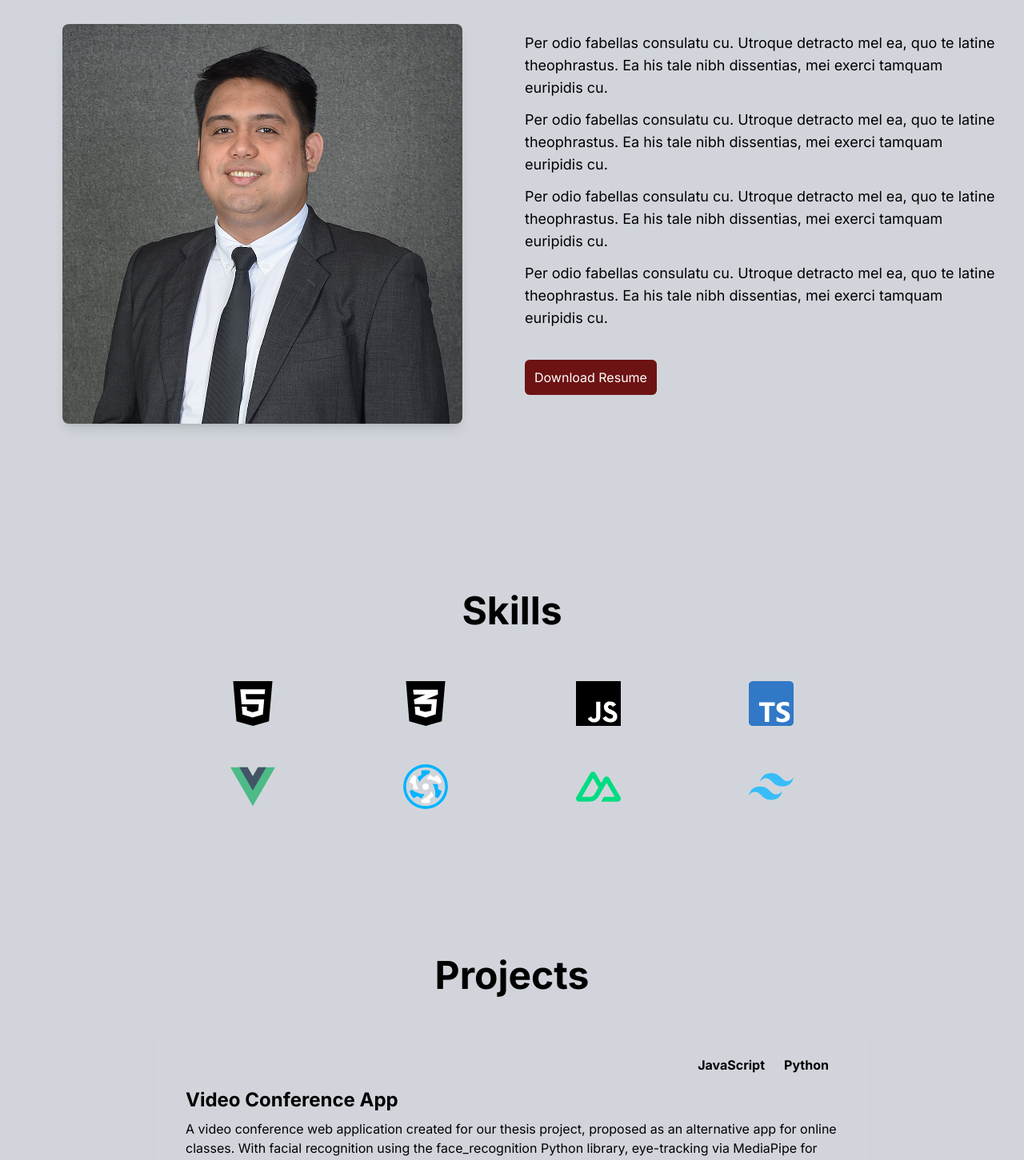
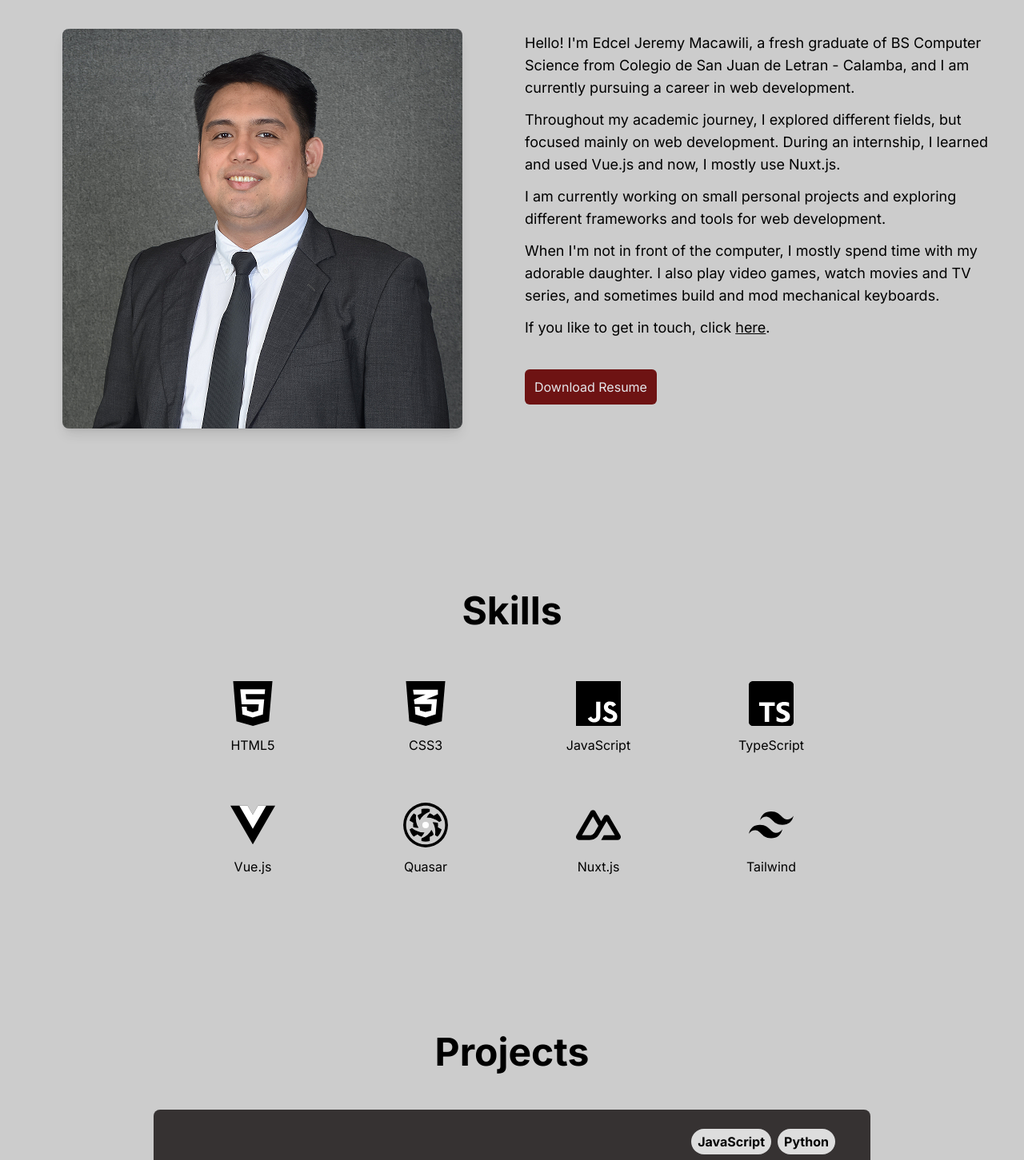
Before and after one commit to hrshmllw/harshie-portfolio, a Nuxt app: page / in a window 1280 px wide. Shown: the part 1020-2471 px from the top of the page at 80% size. Built offline with nearby package versions, Linux system fonts and the light colour scheme.

Commit message:
color + light/dark mode

```diff
--- a/components/Content/About.vue
+++ b/components/Content/About.vue
@@ -12,31 +12,38 @@
 			</div>
 			<div class="grid lg:gap-8 lg:grid-cols-2 lg:items-center">
 				<div class="lg:col-start-2">
-					<p class="mt-3 text-lg dark:text-gray-400">
-						Per odio fabellas consulatu cu. Utroque detracto mel ea,
-						quo te latine theophrastus. Ea his tale nibh dissentias,
-						mei exerci tamquam euripidis cu.
+					<p class="mt-3 text-lg dark:text-gray-200">
+						Hello! I'm Edcel Jeremy Macawili, a fresh graduate of BS
+						Computer Science from Colegio de San Juan de Letran -
+						Calamba, and I am currently pursuing a career in web
+						development.
 					</p>
-					<p class="mt-3 text-lg dark:text-gray-400">
-						Per odio fabellas consulatu cu. Utroque detracto mel ea,
-						quo te latine theophrastus. Ea his tale nibh dissentias,
-						mei exerci tamquam euripidis cu.
+					<p class="mt-3 text-lg dark:text-gray-200">
+						Throughout my academic journey, I explored different
+						fields, but focused mainly on web development. During an
+						internship, I learned and used Vue.js and now, I mostly
+						use Nuxt.js.
 					</p>
-					<p class="mt-3 text-lg dark:text-gray-400">
-						Per odio fabellas consulatu cu. Utroque detracto mel ea,
-						quo te latine theophrastus. Ea his tale nibh dissentias,
-						mei exerci tamquam euripidis cu.
+					<p class="mt-3 text-lg dark:text-gray-200">
+						I am currently working on small personal projects and
+						exploring different frameworks and tools for web
+						development.
 					</p>
-					<p class="mt-3 text-lg dark:text-gray-400">
-						Per odio fabellas consulatu cu. Utroque detracto mel ea,
-						quo te latine theophrastus. Ea his tale nibh dissentias,
-						mei exerci tamquam euripidis cu.
+					<p class="mt-3 text-lg dark:text-gray-200">
+						When I'm not in front of the computer, I mostly spend
+						time with my adorable daughter. I also play video games,
+						watch movies and TV series, and sometimes build and mod
+						mechanical keyboards.
+					</p>
+					<p class="mt-3 text-lg dark:text-gray-200">
+						If you like to get in touch, click
+						<a href="#contact" class="underline">here</a>.
 					</p>
 					<div class="my-12">
 						<a
 							href="/resume.pdf"
 							download="Macawili, Edcel Jeremy - Resume"
-							class="bg-primary text-white p-3 rounded-md focus:ring hover:ring ring-gray-200"
+							class="p-3 rounded-md transition ease-in-out duration-300 hover:ring hover:animate-pulse ring-gray-200 bg-primary text-gray-200"
 							>Download Resume</a
 						>
 					</div>
--- a/components/Content/Projects.vue
+++ b/components/Content/Projects.vue
@@ -22,8 +22,12 @@
 					'my-4',
 					'rounded-lg',
 					'shadow-sm',
-					index % 2 === 0 ? 'dark:bg-accent' : 'dark:bg-secondary',
-					index % 2 === 0 ? 'dark:text-black' : 'dark:text-gray-200',
+					index % 2 === 0
+						? 'bg-secondary dark:bg-accent'
+						: 'bg-accent dark:bg-secondary',
+					index % 2 === 0
+						? 'text-gray-200 dark:text-black'
+						: 'text-black dark:text-gray-200',
 				]"
 			>
 				<div class="flex items-center justify-end">
@@ -38,11 +42,11 @@
 							'font-bold',
 							'rounded-full',
 							index % 2 === 0
-								? 'dark:bg-secondary'
-								: 'dark:bg-accent',
+								? 'bg-accent dark:bg-secondary'
+								: 'bg-secondary dark:bg-accent',
 							index % 2 === 0
-								? 'dark:text-gray-200'
-								: 'dark:text-black',
+								? 'text-black dark:text-gray-200'
+								: 'text-gray-200 dark:text-black',
 						]"
 					>
 						{{ language }}
@@ -94,8 +98,6 @@
 	</section>
 </template>
 
-<!-- Rest of the script remains the same -->
-
 <script>
 export default {
 	data() {
--- a/components/Content/Skills.vue
+++ b/components/Content/Skills.vue
@@ -13,178 +13,194 @@
 			>
 				<!-- HTML5 -->
 				<div
-					class="flex justify-center w-1/2 p-6 align-middle md:w-1/3 xl:w-1/4"
+					class="flex flex-col items-center w-1/2 p-6 align-middle md:w-1/3 xl:w-1/4"
 				>
 					<svg
 						viewBox="0 0 124 141.53199999999998"
-						class="fill-current w-14 h-14 group hover:scale-150"
+						class="fill-current w-14 h-14 group transition ease-in-out duration-300 hover:scale-150"
 					>
 						<path
 							d="M10.383 126.894L0 0l124 .255-10.979 126.639-50.553 14.638z"
-							class="fill-black dark:fill-gray-200 group-hover:fill-html1"
+							class="fill-black dark:fill-gray-200 transition ease-in-out duration-300 group-hover:fill-html1"
 						/>
 						<path
 							d="M62.468 129.277V12.085l51.064.17-9.106 104.851z"
-							class="fill-black dark:fill-gray-200 group-hover:fill-html2"
+							class="fill-black dark:fill-gray-200 transition ease-in-out duration-300 group-hover:fill-html2"
 						/>
 						<path
 							d="M99.49 41.362l1.446-15.49H22.383l4.34 47.49h54.213L78.81 93.617l-17.362 4.68-17.617-5.106-.936-12.085H27.319l2.128 24.681 32 8.936 32.255-8.936 4.34-48.17H41.107L39.49 41.362z"
-							class="fill-white dark:fill-gray-700 group-hover:fill-white"
+							class="fill-white dark:fill-gray-700 transition ease-in-out duration-300 group-hover:fill-white"
 						/>
 					</svg>
+					<p class="py-3 text-black dark:text-gray-200">HTML5</p>
 				</div>
 				<!-- CSS3 -->
 				<div
-					class="flex justify-center w-1/2 p-6 align-middle md:w-1/3 xl:w-1/4"
+					class="flex flex-col items-center w-1/2 p-6 align-middle md:w-1/3 xl:w-1/4"
 				>
 					<svg
 						viewBox="0 0 124 141.53"
-						class="fill-current w-14 h-14 group hover:scale-150"
+						class="fill-current w-14 h-14 group transition ease-in-out duration-300 hover:scale-150"
 					>
 						<path
 							d="M10.383 126.892L0 0l124 .255-10.979 126.637-50.553 14.638z"
-							class="fill-black dark:fill-gray-200 group-hover:fill-css1"
+							class="fill-black dark:fill-gray-200 transition ease-in-out duration-300 group-hover:fill-css1"
 						/>
 						<path
 							d="M62.468 129.275V12.085l51.064.17-9.106 104.85z"
-							class="fill-black dark:fill-gray-200 group-hover:fill-css2"
+							class="fill-black dark:fill-gray-200 transition ease-in-out duration-300 group-hover:fill-css2"
 						/>
 						<path
 							d="M100.851 27.064H22.298l2.128 15.318h37.276l-36.68 15.745 2.127 14.808h54.043l-1.958 20.68-18.298 3.575-16.595-4.255-1.277-11.745H27.83l2.042 24.426 32.681 9.106 31.32-9.957 4-47.745H64.765l36.085-14.978z"
-							class="fill-white dark:fill-gray-700 group-hover:fill-white"
+							class="fill-white dark:fill-gray-700 transition ease-in-out duration-300 group-hover:fill-white"
 						/>
 					</svg>
+					<p class="py-3 text-black dark:text-gray-200">CSS3</p>
 				</div>
 				<!-- JavaScript -->
 				<div
-					class="flex justify-center w-1/2 p-6 align-middle md:w-1/3 xl:w-1/4"
+					class="flex flex-col items-center w-1/2 p-6 align-middle md:w-1/3 xl:w-1/4"
 				>
 					<svg
 						viewBox="0 0 1052 1052"
-						class="fill-current w-14 h-14 group hover:scale-150"
+						class="fill-current w-14 h-14 group transition ease-in-out duration-300 hover:scale-150"
 					>
 						<path
 							d="M0 0h1052v1052H0z"
-							class="fill-black dark:fill-gray-200 group-hover:fill-js1"
+							class="fill-black dark:fill-gray-200 transition ease-in-out duration-300 group-hover:fill-js1"
 						/>
 						<path
 							d="M965.9 801.1c-7.7-48-39-88.3-131.7-125.9-32.2-14.8-68.1-25.399-78.8-49.8-3.8-14.2-4.3-22.2-1.9-30.8 6.9-27.9 40.2-36.6 66.6-28.6 17 5.7 33.1 18.801 42.8 39.7 45.4-29.399 45.3-29.2 77-49.399-11.6-18-17.8-26.301-25.4-34-27.3-30.5-64.5-46.2-124-45-10.3 1.3-20.699 2.699-31 4-29.699 7.5-58 23.1-74.6 44-49.8 56.5-35.6 155.399 25 196.1 59.7 44.8 147.4 55 158.6 96.9 10.9 51.3-37.699 67.899-86 62-35.6-7.4-55.399-25.5-76.8-58.4-39.399 22.8-39.399 22.8-79.899 46.1 9.6 21 19.699 30.5 35.8 48.7 76.2 77.3 266.899 73.5 301.1-43.5 1.399-4.001 10.6-30.801 3.199-72.101zm-394-317.6h-98.4c0 85-.399 169.4-.399 254.4 0 54.1 2.8 103.7-6 118.9-14.4 29.899-51.7 26.2-68.7 20.399-17.3-8.5-26.1-20.6-36.3-37.699-2.8-4.9-4.9-8.7-5.601-9-26.699 16.3-53.3 32.699-80 49 13.301 27.3 32.9 51 58 66.399 37.5 22.5 87.9 29.4 140.601 17.3 34.3-10 63.899-30.699 79.399-62.199 22.4-41.3 17.6-91.3 17.4-146.6.5-90.2 0-180.4 0-270.9z"
-							class="fill-white dark:fill-gray-700 group-hover:fill-js2"
+							class="fill-white dark:fill-gray-700 transition ease-in-out duration-300 group-hover:fill-js2"
 						/>
 					</svg>
+					<p class="py-3 text-black dark:text-gray-200">JavaScript</p>
 				</div>
 				<!-- TypeScript -->
 				<div
-					class="flex justify-center w-1/2 p-6 align-middle md:w-1/3 xl:w-1/4"
+					class="flex flex-col items-center w-1/2 p-6 align-middle md:w-1/3 xl:w-1/4"
 				>
 					<svg
 						viewBox="0 0 512 512"
-						class="fill-current w-14 h-14 group hover:scale-150"
+						class="fill-current w-14 h-14 group transition ease-in-out duration-300 hover:scale-150"
 					>
-						<rect fill="#3178c6" height="512" rx="50" width="512" />
-						<rect fill="#3178c6" height="512" rx="50" width="512" />
+						<rect
+							class="fill-black dark:fill-gray-200 transition ease-in-out duration-300 group-hover:fill-ts1"
+							height="512"
+							rx="50"
+							width="512"
+						/>
+						<rect
+							class="fill-black dark:fill-gray-200 transition ease-in-out duration-300 group-hover:fill-ts1"
+							height="512"
+							rx="50"
+							width="512"
+						/>
 						<path
 							d="m316.939 407.424v50.061c8.138 4.172 17.763 7.3 28.875 9.386s22.823 3.129 35.135 3.129c11.999 0 23.397-1.147 34.196-3.442 10.799-2.294 20.268-6.075 28.406-11.342 8.138-5.266 14.581-12.15 19.328-20.65s7.121-19.007 7.121-31.522c0-9.074-1.356-17.026-4.069-23.857s-6.625-12.906-11.738-18.225c-5.112-5.319-11.242-10.091-18.389-14.315s-15.207-8.213-24.18-11.967c-6.573-2.712-12.468-5.345-17.685-7.9-5.217-2.556-9.651-5.163-13.303-7.822-3.652-2.66-6.469-5.476-8.451-8.448-1.982-2.973-2.974-6.336-2.974-10.091 0-3.441.887-6.544 2.661-9.308s4.278-5.136 7.512-7.118c3.235-1.981 7.199-3.52 11.894-4.615 4.696-1.095 9.912-1.642 15.651-1.642 4.173 0 8.581.313 13.224.938 4.643.626 9.312 1.591 14.008 2.894 4.695 1.304 9.259 2.947 13.694 4.928 4.434 1.982 8.529 4.276 12.285 6.884v-46.776c-7.616-2.92-15.937-5.084-24.962-6.492s-19.381-2.112-31.066-2.112c-11.895 0-23.163 1.278-33.805 3.833s-20.006 6.544-28.093 11.967c-8.086 5.424-14.476 12.333-19.171 20.729-4.695 8.395-7.043 18.433-7.043 30.114 0 14.914 4.304 27.638 12.912 38.172 8.607 10.533 21.675 19.45 39.204 26.751 6.886 2.816 13.303 5.579 19.25 8.291s11.086 5.528 15.415 8.448c4.33 2.92 7.747 6.101 10.252 9.543 2.504 3.441 3.756 7.352 3.756 11.733 0 3.233-.783 6.231-2.348 8.995s-3.939 5.162-7.121 7.196-7.147 3.624-11.894 4.771c-4.748 1.148-10.303 1.721-16.668 1.721-10.851 0-21.597-1.903-32.24-5.71-10.642-3.806-20.502-9.516-29.579-17.13zm-84.159-123.342h64.22v-41.082h-179v41.082h63.906v182.918h50.874z"
-							fill="#fff"
+							class="fill-white dark:fill-gray-700 transition ease-in-out duration-300 group-hover:fill-white"
 						/>
 					</svg>
+					<p class="py-3 text-black dark:text-gray-200">TypeScript</p>
 				</div>
 				<!-- Vue.js -->
 				<div
-					class="flex justify-center w-1/2 p-6 align-middle md:w-1/3 xl:w-1/4"
+					class="flex flex-col items-center w-1/2 p-6 align-middle md:w-1/3 xl:w-1/4"
 				>
 					<svg
 						viewBox="0 0 2500 2165.1"
-						class="fill-current w-14 h-14 group hover:scale-150"
+						class="fill-current w-14 h-14 group transition ease-in-out duration-300 hover:scale-150"
 					>
 						<path
 							d="m1538.7 0-288.7 500-288.7-500h-961.3l1250 2165.1 1250-2165.1z"
-							fill="#4dba87"
+							class="fill-black dark:fill-gray-200 transition ease-in-out duration-300 group-hover:fill-vue1"
 						/>
 						<path
 							d="m1538.7 0-288.7 500-288.7-500h-461.3l750 1299 750-1299z"
-							fill="#435466"
+							class="fill-white dark:fill-gray-700 transition ease-in-out duration-300 group-hover:fill-vue2"
 						/>
 					</svg>
+					<p class="py-3 text-black dark:text-gray-200">Vue.js</p>
 				</div>
 				<!-- Quasar -->
 				<div
-					class="flex justify-center w-1/2 p-6 align-middle md:w-1/3 xl:w-1/4"
+					class="flex flex-col items-center w-1/2 p-6 align-middle md:w-1/3 xl:w-1/4"
 				>
 					<svg
 						viewBox="0 0 1024 1024"
-						class="fill-current w-14 h-14 group hover:scale-150"
+						class="fill-current w-14 h-14 group transition ease-in-out duration-300 hover:scale-150"
 					>
 						<path
 							id="path8860-5-4-8-2-7-1-8_21_"
 							d="M586.2 512a74.2 74.2 0 01-148.4 0 74.2 74.2 0 11148.4 0z"
-							fill="#fff"
+							class="fill-white dark:fill-gray-700 transition ease-in-out duration-300 group-hover:fill-black dark:transition ease-in-out duration-300 group-hover:fill-white"
 						/>
 						<path
 							id="path8862-5-5-9-1-9-2-7_21_"
 							d="M841.3 321.8a378.5 378.5 0 00-58.3-76.2l-85.7 49.5a286 286 0 00-89.6-51.9 348.6 348.6 0 00-69.3 98.9c95.5-6.5 194.1 28 285.6 99.6l53.9-31.1c-8.3-31-20.7-60.9-36.6-88.8z"
-							fill="#fff"
+							class="fill-black dark:fill-gray-200 transition ease-in-out duration-300 group-hover:fill-black dark:transition ease-in-out duration-300 group-hover:fill-white"
 						/>
 						<path
 							id="path8866-7-5-5-0-3-5-6_21_"
 							d="M512 892.3c32.1-.1 64-4.2 95.2-12.4v-99a284 284 0 0089.7-51.6 352.3 352.3 0 00-51-109.5c-42.1 86-121.3 154-229 197.6v62.3a382 382 0 0095.1 12.6z"
-							fill="#fff"
+							class="fill-black dark:fill-gray-200 transition ease-in-out duration-300 group-hover:fill-black dark:transition ease-in-out duration-300 group-hover:fill-white"
 						/>
 						<path
 							id="path8870-5-3-9-3-0-0-9_21_"
 							d="M182.7 321.9a373.6 373.6 0 00-36.8 88.6l85.7 49.5a285.2 285.2 0 00-.2 103.4A350 350 0 00351.7 574c-53.4-79.4-72.8-182.1-56.6-297.1l-53.9-31.1a376.9 376.9 0 00-58.5 76.1z"
-							fill="#fff"
+							class="fill-black dark:fill-gray-200 transition ease-in-out duration-300 group-hover:fill-black dark:transition ease-in-out duration-300 group-hover:fill-white"
 						/>
 						<path
 							id="path8864-4-8-1-2-7-3-1_21_"
 							d="M841.3 702.1c16-27.8 28.4-57.6 36.8-88.6L792.5 564c6.4-34.5 6.4-69.6.2-103.4-40.3-10.6-80.6-14.1-120.3-10.6 53.4 79.4 72.8 182.1 56.6 297.1l53.9 31.1a375.6 375.6 0 0058.4-76.1z"
-							fill="#00b4ff"
+							class="fill-black dark:fill-gray-200 transition ease-in-out duration-300 group-hover:fill-quasar1"
 						/>
 						<path
 							id="path8868-6-7-4-7-5-7-1_21_"
 							d="M182.7 702.1a378.5 378.5 0 0058.3 76.2l85.7-49.5a286 286 0 0089.6 51.9 348.6 348.6 0 0069.3-98.9c-95.5 6.5-194.1-28-285.6-99.6l-54 31.1c8.4 31.1 20.8 61 36.7 88.8z"
-							fill="#00b4ff"
+							class="fill-black dark:fill-gray-200 transition ease-in-out duration-300 group-hover:fill-quasar1"
 						/>
 						<path
 							id="path8872-6-3-2-1-4-2-1_21_"
 							d="M512 131.7c-32.1.1-64 4.2-95.2 12.4v99a284 284 0 00-89.7 51.6c11 40.2 28.2 76.9 51 109.5 42.1-86 121.3-154 229-197.6v-62.3c-30.9-8.2-63-12.4-95.1-12.6z"
-							fill="#00b4ff"
+							class="fill-black dark:fill-gray-200 transition ease-in-out duration-300 group-hover:fill-quasar1"
 						/>
 						<path
 							d="M512 66.4c245.7 0 445.6 199.9 445.6 445.6S757.7 957.6 512 957.6 66.4 757.7 66.4 512 266.3 66.4 512 66.4M512 1a511 511 0 100 1022A511 511 0 00512 1z"
-							fill="#00b4ff"
+							class="fill-black dark:fill-gray-200 transition ease-in-out duration-300 group-hover:fill-quasar1"
 						/>
 					</svg>
+					<p class="py-3 text-black dark:text-gray-200">Quasar</p>
 				</div>
 				<!-- Nuxt.js -->
 				<div
-					class="flex justify-center w-1/2 p-6 align-middle md:w-1/3 xl:w-1/4"
+					class="flex flex-col items-center w-1/2 p-6 align-middle md:w-1/3 xl:w-1/4"
 				>
 					<svg
 						viewBox="0 0 900 900"
-						class="fill-current w-14 h-14 group hover:scale-150"
+						class="fill-current w-14 h-14 group transition ease-in-out duration-300 hover:scale-150"
 					>
 						<path
 							d="M504.908 750H839.476C850.103 750.001 860.542 747.229 869.745 741.963C878.948 736.696 886.589 729.121 891.9 719.999C897.211 710.876 900.005 700.529 900 689.997C899.995 679.465 897.193 669.12 891.873 660.002L667.187 274.289C661.876 265.169 654.237 257.595 645.036 252.329C635.835 247.064 625.398 244.291 614.773 244.291C604.149 244.291 593.711 247.064 584.511 252.329C575.31 257.595 567.67 265.169 562.36 274.289L504.908 372.979L392.581 179.993C387.266 170.874 379.623 163.301 370.42 158.036C361.216 152.772 350.777 150 340.151 150C329.525 150 319.086 152.772 309.883 158.036C300.679 163.301 293.036 170.874 287.721 179.993L8.12649 660.002C2.80743 669.12 0.00462935 679.465 5.72978e-06 689.997C-0.00461789 700.529 2.78909 710.876 8.10015 719.999C13.4112 729.121 21.0523 736.696 30.255 741.963C39.4576 747.229 49.8973 750.001 60.524 750H270.538C353.748 750 415.112 713.775 457.336 643.101L559.849 467.145L614.757 372.979L779.547 655.834H559.849L504.908 750ZM267.114 655.737L120.551 655.704L340.249 278.586L449.87 467.145L376.474 593.175C348.433 639.03 316.577 655.737 267.114 655.737Z"
-							fill="#00DC82"
+							class="fill-black dark:fill-gray-200 transition ease-in-out duration-300 group-hover:fill-nuxt1"
 						/>
 					</svg>
+					<p class="py-3 text-black dark:text-gray-200">Nuxt.js</p>
 				</div>
 				<!-- Tailwind CSS -->
 				<div
-					class="flex justify-center w-1/2 p-6 align-middle md:w-1/3 xl:w-1/4"
+					class="flex flex-col items-center w-1/2 p-6 align-middle md:w-1/3 xl:w-1/4"
 				>
 					<svg
 						viewBox="0 0 54 33"
-						class="fill-current w-14 h-14 group hover:scale-150"
+						class="fill-current w-14 h-14 group transition ease-in-out duration-300 hover:scale-150"
 					>
 						<path
-							fill="#38bdf8"
-							fill-rule="evenodd"
 							d="M27 0c-7.2 0-11.7 3.6-13.5 10.8 2.7-3.6 5.85-4.95 9.45-4.05 2.054.513 3.522 2.004 5.147 3.653C30.744 13.09 33.808 16.2 40.5 16.2c7.2 0 11.7-3.6 13.5-10.8-2.7 3.6-5.85 4.95-9.45 4.05-2.054-.513-3.522-2.004-5.147-3.653C36.756 3.11 33.692 0 27 0zM13.5 16.2C6.3 16.2 1.8 19.8 0 27c2.7-3.6 5.85-4.95 9.45-4.05 2.054.514 3.522 2.004 5.147 3.653C17.244 29.29 20.308 32.4 27 32.4c7.2 0 11.7-3.6 13.5-10.8-2.7 3.6-5.85 4.95-9.45 4.05-2.054-.513-3.522-2.004-5.147-3.653C23.256 19.31 20.192 16.2 13.5 16.2z"
-							clip-rule="evenodd"
+							class="fill-black dark:fill-gray-200 transition ease-in-out duration-300 group-hover:fill-tailwind1"
 						/>
 					</svg>
+					<p class="py-3 text-black dark:text-gray-200">Tailwind</p>
 				</div>
 			</div>
 		</div>
--- a/components/Navigation/Header.vue
+++ b/components/Navigation/Header.vue
@@ -3,7 +3,7 @@
 		<div class="flex flex-wrap items-center justify-between mx-auto p-4n">
 			<!-- Header logo -->
 			<div
-				class="self-center text-2xl font-semibold whitespace-nowrap mx-3 md:px-10 lg:px-24 dark:text-white"
+				class="self-center text-2xl font-semibold whitespace-nowrap mx-3 md:px-10 lg:px-24 dark:text-gray-200"
 			>
 				EJMacawili
 			</div>
@@ -27,7 +27,9 @@
 
 			<!-- Navbar -->
 			<div class="hidden md:block md:px-10 lg:px-24">
-				<ul class="flex space-x-8 text-lg font-semibold text-gray-200">
+				<ul
+					class="flex space-x-8 text-lg font-semibold text-black dark:text-gray-200"
+				>
 					<li v-for="item in navbarItems">
 						<a :href="item.url">{{ item.label }}</a>
 					</li>
--- a/pages/index.vue
+++ b/pages/index.vue
@@ -1,5 +1,5 @@
 <template>
-	<section class="font-inter bg-gray-300 dark:bg-[#050607]">
+	<section class="font-inter bg-backlight dark:bg-backblack">
 		<section id="introduction">
 			<ContentIntro />
 		</section>
```
Also changed, not shown: components/Content/Contact.vue (+32 -5 lines), components/Content/Intro.vue (+2 -11 lines), tailwind.config.js (+7 -0 lines).
